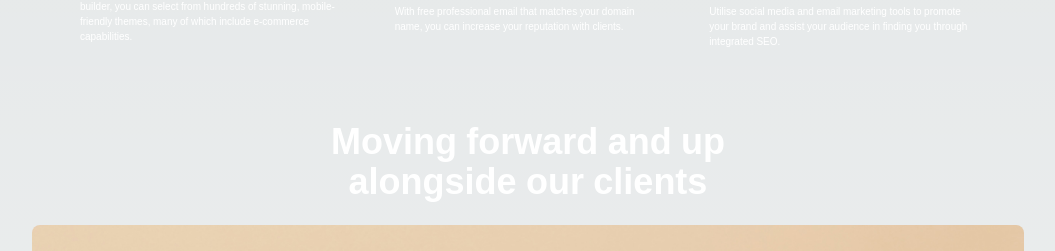
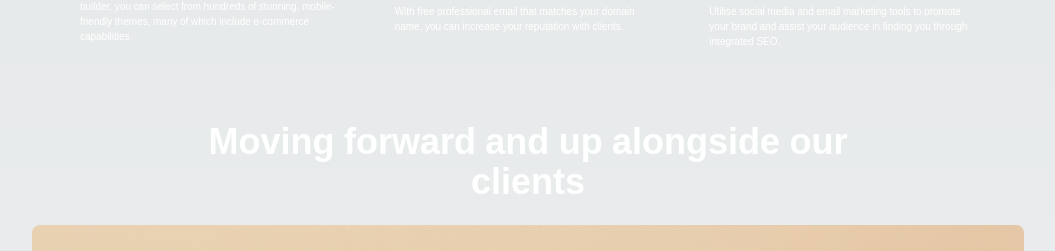
Before and after one commit to techiemokhele/godad_clone, a Next.js app: page / in a window 1280 px wide. Shown: the part 1760-2011 px from the top of the page, without its empty margins (112-1167 px from the left). Built offline with nearby package versions, Linux system fonts and the light colour scheme.

Commit message:
Update padding for h1 element in RetainCustomerInfoComponents

```diff
--- a/components/section/RetainCustomerInfoComponents.tsx
+++ b/components/section/RetainCustomerInfoComponents.tsx
@@ -3,7 +3,7 @@ import RetainCustomerInfoItemComponents from "./middle/RetainCustomerInfoItemCom
 const RetainCustomerInfoComponents = () => {
   return (
     <section className="flex flex-col gap-6 text-white-1 justify-start items-start lg:px-36 px-4">
-      <h1 className="text-2xl md:text-4xl lg:text-4xl px-10 md:px-24 lg:px-72 font-semibold text-center">
+      <h1 className="text-2xl md:text-4xl lg:text-4xl px-10 md:px-24 lg:px-40 font-semibold text-center">
         Moving forward and up alongside our clients
       </h1>
 
```
